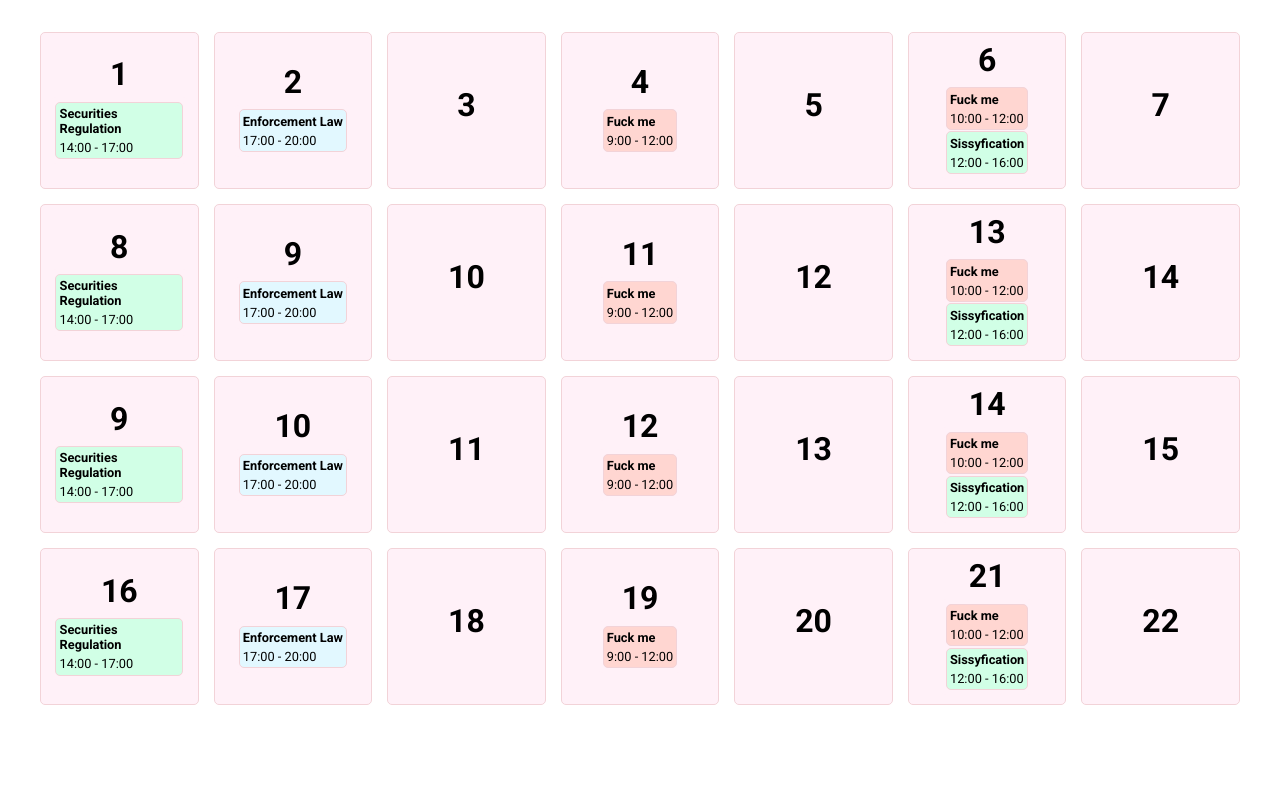
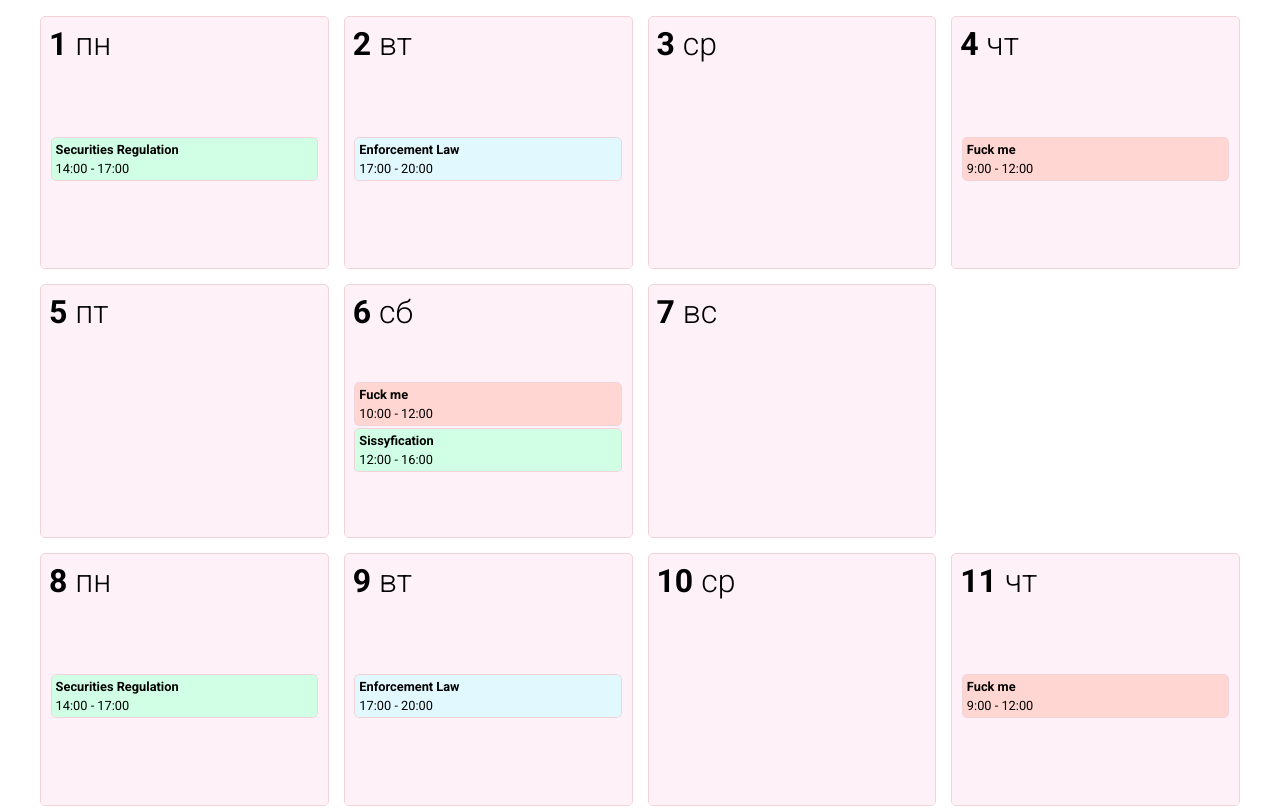
Before and after one commit to lolaambrose/airnet-todo, a React (Vite) app: page / in a window 1280 px wide. Shown: the top 808 px of the page. Built offline with nearby package versions, Linux system fonts and the light colour scheme.

Commit message:
Design done

```diff
--- a/src/components/Calendar.tsx
+++ b/src/components/Calendar.tsx
@@ -1,6 +1,7 @@
-import React, { useState } from 'react';
+import React, { useMemo, useState } from 'react';
 import Week from './Week';
 import weeksData from '../data';
+import WeekDays from './WeekDays';
 
 const Calendar: React.FC = () => {
    const [selectedWeek, setSelectedWeek] = useState<number | null>(null);
@@ -9,10 +10,18 @@ const Calendar: React.FC = () => {
       setSelectedWeek(weekNumber === selectedWeek ? null : weekNumber);
    };
 
+   const weeksToRender = useMemo(() => {
+      if (selectedWeek !== null) {
+         return weeksData.filter((week) => week.week === selectedWeek);
+      }
+      return weeksData;
+   }, [selectedWeek]);
+
    return (
       <div className="calendar">
+         {!selectedWeek && <WeekDays isSelected={selectedWeek !== null} />}
          <div className="calendar__weeks">
-            {weeksData.map((week) => (
+            {weeksToRender.map((week) => (
                <Week
                   key={week.week}
                   week={week}
--- a/src/components/Day.tsx
+++ b/src/components/Day.tsx
@@ -13,17 +13,30 @@ interface DayProps {
 const Day: React.FC<DayProps> = ({ day, fullView }) => {
    return (
       <div
-         className={`calendar__day ${fullView ? 'calendar__day--full' : 'calendar__day--compact'}`}
+         className={`
+         calendar__day
+         ${fullView ? 'calendar__day--full' : 'calendar__day--compact'}`}
       >
-         <div className="calendar__date">
-            <p className="calendar__date-num">{day.num}</p>
-            {fullView && <p className="calendar__date-day">{day.day}</p>}
-         </div>
-         <div className={`calendar__events ${fullView ? '' : 'calendar__event--compact'}`}>
+         {!fullView && (
+            <div
+               className={`
+               calendar__date
+               ${fullView ? 'calendar__date--full' : 'calendar__date--compact'}`}
+            >
+               <p className="calendar__date-num">{day.num}</p>
+               <p className="calendar__date-day">{day.day}</p>
+            </div>
+         )}
+         <div
+            className={`
+            calendar__events
+            ${fullView ? 'calendar__events--full' : 'calendar__events--compact'}`}
+         >
             {day.events.map((event, index) => (
                <Event key={index} event={event} fullView={fullView} />
             ))}
          </div>
+         <div className="calendar__day-gradient"></div>
       </div>
    );
 };
--- a/src/components/Event.tsx
+++ b/src/components/Event.tsx
@@ -8,10 +8,15 @@ interface EventProps {
 const Event: React.FC<EventProps> = ({ event, fullView }) => {
    return (
       <div
-         className={`calendar__event calendar__event--start-${event.start.split(':')[0]} calendar__event--end-${event.end.split(':')[0]} calendar__event--${event.color} ${fullView ? 'calendar__event--full' : 'calendar__event--compact'}`}
+         className={`
+         calendar__event
+         calendar__event--start-${event.start.split(':')[0]}
+         calendar__event--end-${event.end.split(':')[0]}
+         calendar__event--${event.color}
+         ${fullView ? 'calendar__event--full' : 'calendar__event--compact'}`}
       >
-         <p className="calendar__title">{event.title}</p>
-         <p className="calendar__time">
+         <p className="calendar__event--title">{event.title}</p>
+         <p className="calendar__event--time">
             {event.start} - {event.end}
          </p>
       </div>
--- a/src/components/Week.tsx
+++ b/src/components/Week.tsx
@@ -1,6 +1,7 @@
 import React from 'react';
 import Timeline from './Timeline';
 import Day from './Day';
+import WeekDays from './WeekDays';
 
 interface WeekProps {
    week: {
@@ -15,20 +16,38 @@ const Week: React.FC<WeekProps> = ({ week, onClick, isSelected }) => {
    return (
       <>
          <div
-            className={`calendar__week ${isSelected ? 'calendar__week--selected' : 'calendar__week--compact'}`}
+            className={`calendar__week
+            ${isSelected ? 'calendar__week--selected' : 'calendar__week--compact'}`}
             onClick={onClick}
          >
-            <div className="calendar__week-content">
-               {isSelected && <Timeline />}
-               <div className="calendar__days">
-                  {week.days.map((day, index) => (
-                     <Day key={index} day={day} fullView={isSelected} />
-                  ))}
-               </div>
+            <div
+               className={`calendar__week-content ${isSelected ? 'calendar__week-content--compact' : ''}`}
+            >
+               {isSelected ? (
+                  <>
+                     <Timeline />
+                     <div className="calendar__wrapper">
+                        <WeekDays isSelected={isSelected} week={week} />
+                        <div className="calendar__days">
+                           {week.days.map((day, index) => (
+                              <Day key={index} day={day} fullView={isSelected} />
+                           ))}
+                        </div>
+                     </div>
+                  </>
+               ) : (
+                  <>
+                     <div className="calendar__days--compact">
+                        {week.days.map((day, index) => (
+                           <Day key={index} day={day} fullView={isSelected} />
+                        ))}
+                     </div>
+                  </>
+               )}
             </div>
          </div>
       </>
    );
 };
 
-export default Week;
+export default React.memo(Week);
--- /dev/null
+++ b/src/components/WeekDays.tsx
@@ -0,0 +1,23 @@
+import React from 'react';
+
+const weekDays = ['пн', 'вт', 'ср', 'чт', 'пт', 'сб', 'вс'];
+
+interface WeekDaysProps {
+   week?: Week;
+   isSelected: boolean;
+}
+
+const WeekDays: React.FC<WeekDaysProps> = ({ week, isSelected }) => {
+   return (
+      <div className={`${isSelected ? 'calendar__weekdays--full' : 'calendar__weekdays'}`}>
+         {weekDays.map((day, index) => (
+            <div key={index} className="calendar__weekday">
+               {day}
+               {week && week.days[index] ? ', ' + week.days[index].num : ''}
+            </div>
+         ))}
+      </div>
+   );
+};
+
+export default WeekDays;
--- a/src/data.tsx
+++ b/src/data.tsx
@@ -286,6 +286,12 @@ const weeksData: Week[] = [
                   end: '16:00',
                   color: 'green',
                },
+               {
+                  title: 'Sissyfication',
+                  start: '18:00',
+                  end: '20:00',
+                  color: 'green',
+               },
             ],
          },
          {
--- a/src/styles/style.scss
+++ b/src/styles/style.scss
@@ -3,7 +3,7 @@
 :root {
    --numDays: 7;
    --numHours: 16;
-   --timeHeight: 40px;
+   --timeHeight: 5.5vh;
    --calBgColor: #fff1f8;
    --eventBorderColor: #f2d3d8;
    --eventColor1: #ffd6d1;
@@ -48,35 +48,98 @@ p {
    flex-direction: column;
    gap: 20px;
    margin: 2rem;
+   margin-top: 1rem;
    overflow: hidden;
+
+   &__weekdays--full {
+      display: grid;
+      grid-template-columns: repeat(var(--numDays), 1fr);
+      gap: 15px;
+      text-align: start;
+      grid-column: 2;
+      grid-row: 1;
+   }
+
+   &__weekdays {
+      display: grid;
+      grid-template-columns: repeat(var(--numDays), minmax(150px, 1fr));
+      gap: 15px;
+      text-align: start;
+      grid-column: 2;
+   }
+
+   &__weekday {
+      font-weight: 300;
+      font-size: 2rem;
+      width: 100%;
+
+      min-width: 150px;
+   }
+
+   &__wrapper {
+      display: flex;
+      flex-direction: column;
+      overflow-x: auto;
+   }
 
    &__weeks {
       display: flex;
       flex-direction: column;
       gap: 15px;
+      grid-column: 2;
+      grid-auto-flow: row dense;
    }
 
    &__week-content {
       display: grid;
-      grid-template-columns: auto 1fr;
+      grid-template-columns: 0px 1fr;
+
+      &--compact {
+         grid-template-columns: 0.05fr 1fr;
+         grid-template-rows: 1fr;
+      }
    }
-
    &__timeline {
       @include grid-rows(var(--numHours), var(--timeHeight));
       margin-right: 1.5rem;
+      grid-row: 1;
+      text-align: right;
    }
 
    &__days {
       display: grid;
       grid-column: 2;
+      grid-row: 2;
+      gap: 15px;
+      grid-template-columns: repeat(var(--numDays), minmax(150px, 1fr));
+   }
+
+   &__days--compact {
+      display: grid;
+      grid-column: 2;
+      grid-row: 2;
       gap: 15px;
       grid-template-columns: repeat(var(--numDays), minmax(150px, 1fr));
    }
 
    &__events {
-      @include grid-rows(var(--numHours), var(--timeHeight));
-      border-radius: 5px;
-      background: var(--calBgColor);
+      &--full {
+         @include grid-rows(var(--numHours), var(--timeHeight));
+         border-radius: 5px;
+         background: var(--calBgColor);
+         height: 100%;
+         width: 100%;
+      }
+      &--compact {
+         display: block;
+         padding: 0.2rem;
+         margin: 0.1rem;
+         font-size: 0.8rem;
+         width: 100%;
+         max-height: 100px;
+         padding-top: 2.5rem; // Добавляем отступ сверху для числа
+         padding-bottom: 0.5rem;
+      }
    }
 
    &__event {
@@ -86,9 +149,19 @@ p {
       margin: 0.1rem 0.5rem;
       background: white;
 
+      &--title {
+         font-weight: 600;
+         padding: 0.25rem;
+      }
+
+      &--time {
+         padding-left: 0.25rem;
+         padding-bottom: 0.25rem;
+      }
+
       &--compact {
          display: block;
-         padding: 0.2rem;
+         padding: 0rem;
          margin: 0.1rem;
          font-size: 0.8rem;
       }
@@ -208,31 +281,40 @@ p {
       }
    }
 
-   &__title {
-      font-weight: 600;
-      margin-bottom: 0.25rem;
-   }
-
    &__spacer,
    &__date {
       height: var(--timeHeight);
-   }
+      gap: 1em;
+      min-height: 60px;
 
-   &__date {
-      display: flex;
-      gap: 1em;
+      &--compact {
+         position: absolute;
+         top: 0.5rem;
+         left: 0.5rem; // Перемещаем в правый верхний угол
+         font-size: 1rem;
+         font-weight: bold;
+      }
    }
 
    &__date-num {
       font-size: 2rem;
       font-weight: 600;
       display: inline;
+
+      &--full {
+         display: none;
+      }
    }
 
    &__date-day {
-      display: inline;
       font-size: 2rem;
       font-weight: 300;
+      margin-left: 0.5rem;
+      display: none;
+
+      &--full {
+         display: none;
+      }
    }
 
    &__week {
@@ -244,12 +326,18 @@ p {
          opacity: 1;
          cursor: default;
          display: block;
+         overflow-x: hidden;
       }
    }
 
    &__day {
+      position: relative;
+      display: flex;
+      min-height: 100px; // Фиксированная высота ячейки дня
+      aspect-ratio: 1.15 / 1;
+
       &--compact {
-         display: flex;
+         max-height: 150px;
          flex-direction: column;
          align-items: center;
          justify-content: center;
@@ -257,10 +345,28 @@ p {
          border: 1px solid var(--eventBorderColor);
          border-radius: 5px;
          background: var(--calBgColor);
+         max-height: 100%;
+         overflow: hidden;
       }
 
       &--full {
-         display: block;
+         min-height: 100%;
+         aspect-ratio: unset;
+      }
+
+      &-gradient {
+         content: '';
+         position: absolute;
+         bottom: 0;
+         left: 0;
+         right: 0;
+         height: 30px; // Высота градиента
+         background: linear-gradient(
+            to bottom,
+            rgba(255, 241, 248, 0),
+            var(--calBgColor)
+         ); // Градиент от прозрачного к фону блока
+         pointer-events: none; // Чтобы градиент не блокировал клики по событиям
       }
    }
 
@@ -286,6 +392,38 @@ p {
 	*/
 }
 
+@media (max-width: 1300px) {
+   .calendar__days--compact {
+      grid-template-columns: repeat(4, 1fr); // 4 колонки на экране
+   }
+
+   .calendar__weekdays {
+      display: none;
+   }
+
+   .calendar__date-day {
+      display: inline;
+   }
+}
+
+@media (max-width: 900px) {
+   .calendar__days--compact {
+      grid-template-columns: repeat(3, 1fr); // 3 колонки на экране
+   }
+}
+
+@media (max-width: 700px) {
+   .calendar__days--compact {
+      grid-template-columns: repeat(2, 1fr); // 2 колонки на экране
+   }
+}
+
+@media (max-width: 400px) {
+   .calendar__days--compact {
+      grid-template-columns: 1fr; // 1 колонка на экране
+   }
+}
+
 body {
    font-family: 'Roboto', sans-serif;
 }
```
